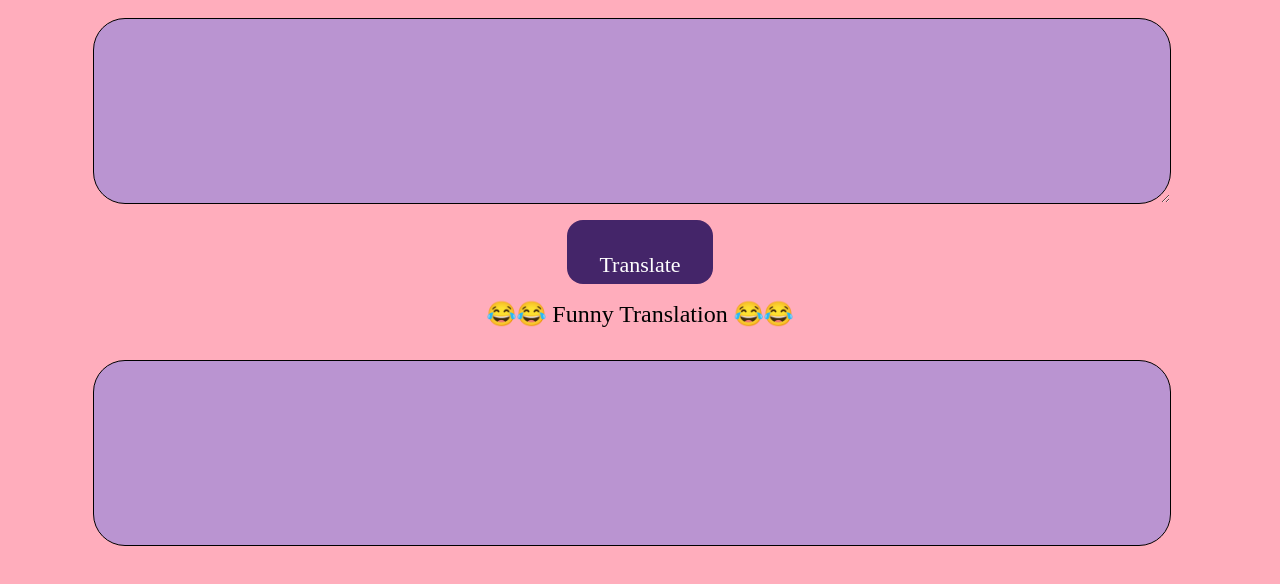
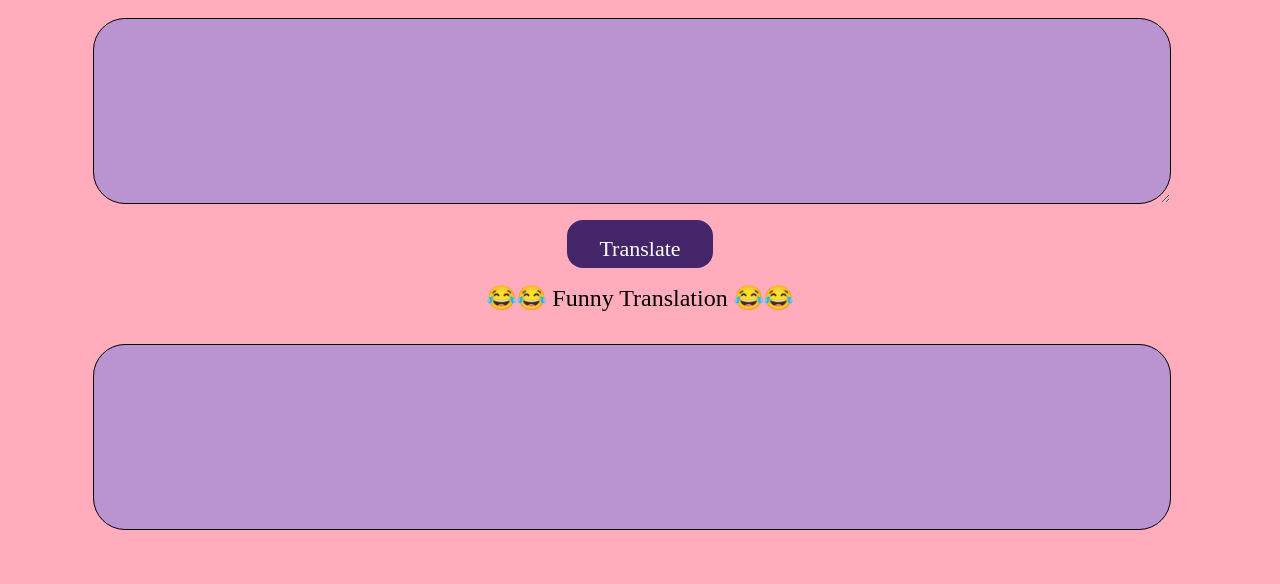
Before and after one commit to Pallavi-Langhe/fun_translation, a plain HTML site: page index.html in a window 1280 px wide. Shown: the part 90-674 px from the top of the page. Drawn offline with Linux system fonts and the light colour scheme; a web font is replaced by a local one.

Commit message:
update style.css

```diff
--- a/style.css
+++ b/style.css
@@ -29,7 +29,8 @@ textarea{
 .button{
   color: white;
   width: 4000px;
-  padding-top: 20px;
+  padding-top: 15px;
+  padding-bottom: 15px;
   align-self: center;
   height: 3rem;
   text-align: center;
@@ -38,7 +39,7 @@ textarea{
 }
 .button {
 
-  padding: 2rem 2rem;
+  padding: 1rem 2rem;
   text-align: center;
   cursor: pointer;
   outline: none;
```
